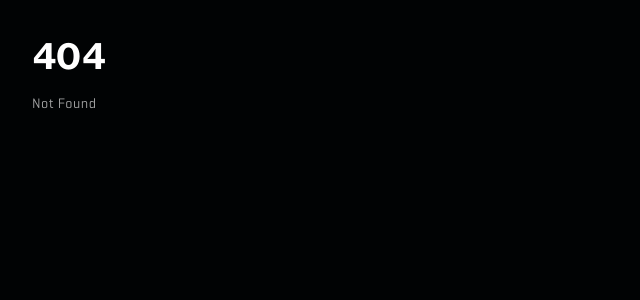
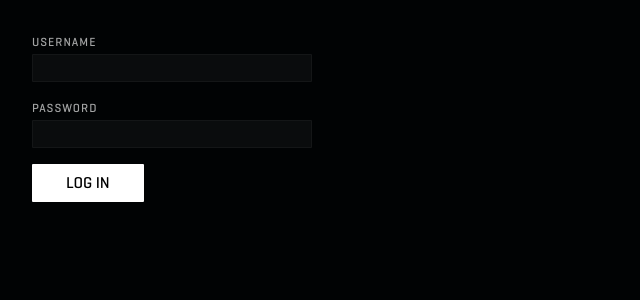
Before and after one commit to Fer-Sebas/svelte-dash, a SvelteKit app: page /auth in a window 1280 px wide. Before the commit this address had no page. Shown: the top 300 px of the page, without its empty margins (0-640 px from the left). Built offline with nearby package versions, Linux system fonts and the light colour scheme.

Commit message:
Update UI

```diff
--- /dev/null
+++ b/src/routes/auth/+page.svelte
@@ -0,0 +1,17 @@
+<script>
+
+    import Dialog from "../../components/containers/Dialog.svelte";
+	import InputPassword from "../../components/InputPassword.svelte";
+	import InputText from "../../components/InputText.svelte";
+
+    export let credentials = { username: '', password: '' }
+
+</script>
+
+<Dialog>
+    <form>
+        <InputText name='username' valueName={credentials.username}/>
+        <InputPassword name='password' valueName={credentials.password}/>
+        <button> Log In </button>
+    </form>
+</Dialog>
```
